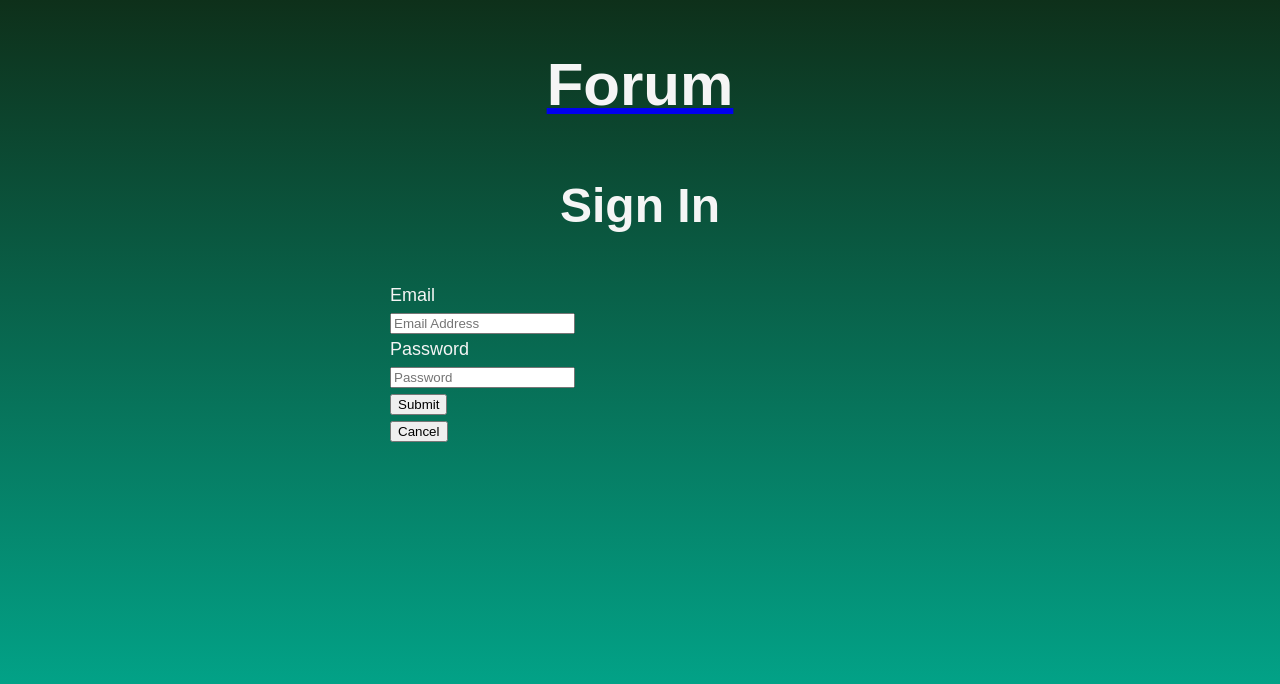
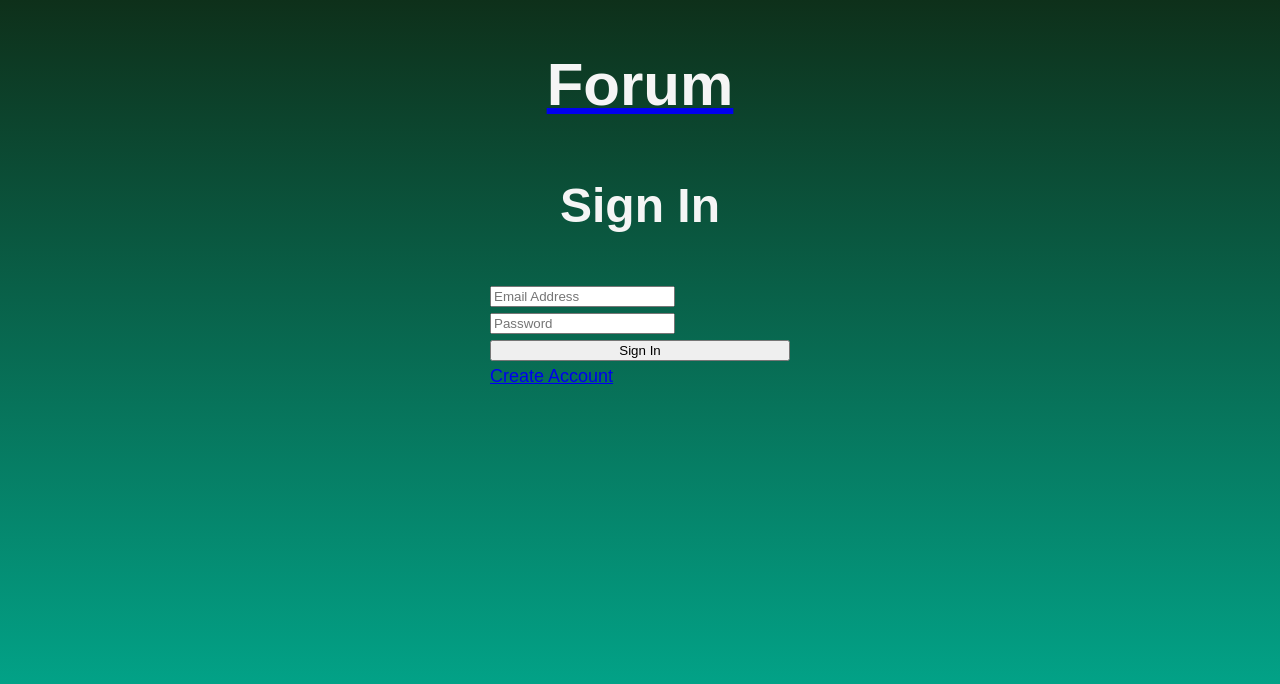
Before and after one commit to skyCatalysm/Forum, a Symfony app: template templates/security/login.html.twig in a window 1280 px wide. Shown: the top 684 px of the page. Run offline with Twig, Linux system fonts and the light colour scheme; the template is opened without the code that fills it, so the values that code supplies are empty; some libraries are stand-ins or nearby versions.

Commit message:
adjust login page design

```diff
--- a/templates/security/login.html.twig
+++ b/templates/security/login.html.twig
@@ -5,7 +5,7 @@
 {% endblock %}
 {% block body %}
 <style>
-    .example-wrapper { margin: 1em auto; max-width: 500px; width: 95%; font: 18px/1.5 sans-serif; }
+    .example-wrapper { margin: 1em auto; max-width: 300px; width: 95%; font: 18px/1.5 sans-serif; }
     .example-wrapper code { background: #F5F5F5; padding: 2px 6px;}
     body{
         background-image: linear-gradient(180deg, #0e301a,#00b89c);
@@ -27,25 +27,26 @@
         <input type="hidden" name="_csrf_token" value="{{ csrf_token('authenticate') }}">
 
         <div class="field">
-            <label class="label" for="email">Email</label>
             <div class="control">
                 <input class="input" type="email" placeholder="Email Address" name="email">
             </div>
         </div>
 
         <div class="field">
-            <label class="label" for="password">Password</label>
             <div class="control">
                 <input class="input" type="password" placeholder="Password" name="password">
             </div>
         </div>
 
-        <div class="field is-grouped">
+        <div class="field">
             <div class="control">
-                <button class="button is-link" type="submit">Submit</button>
+                <button type="submit" class="button is-link" style="width:100%">Sign In</button>
             </div>
+        </div>
+
+        <div class="field">
             <div class="control">
-                <button class="button is-text">Cancel</button>
+                <a href="{{ path('sec_register') }}" class="button is-text" style="width:100%">Create Account</a>
             </div>
         </div>
 
```
